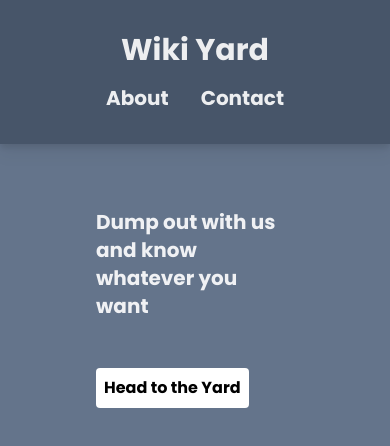
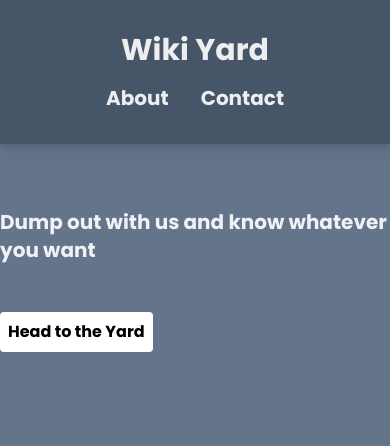
Before and after one commit to Lakshit-Chiranjiv/Wiki-Search-Website, a Next.js app: page / in a window 390 px wide. Shown: the top 446 px of the page. Built offline with nearby package versions, Linux system fonts and the light colour scheme.

Commit message:
padding responsive

```diff
--- a/app/layout.tsx
+++ b/app/layout.tsx
@@ -22,7 +22,7 @@
     <html lang="en" className={`${poppins.variable}`}>
       <body className='bg-slate-500 min-h-screen'>
         <Navbar/>
-        <div className='px-24 py-4'>
+        <div className='px-0 md:px-16 lg:px-24 py-4'>
           {children}
         </div>
       </body>
```
